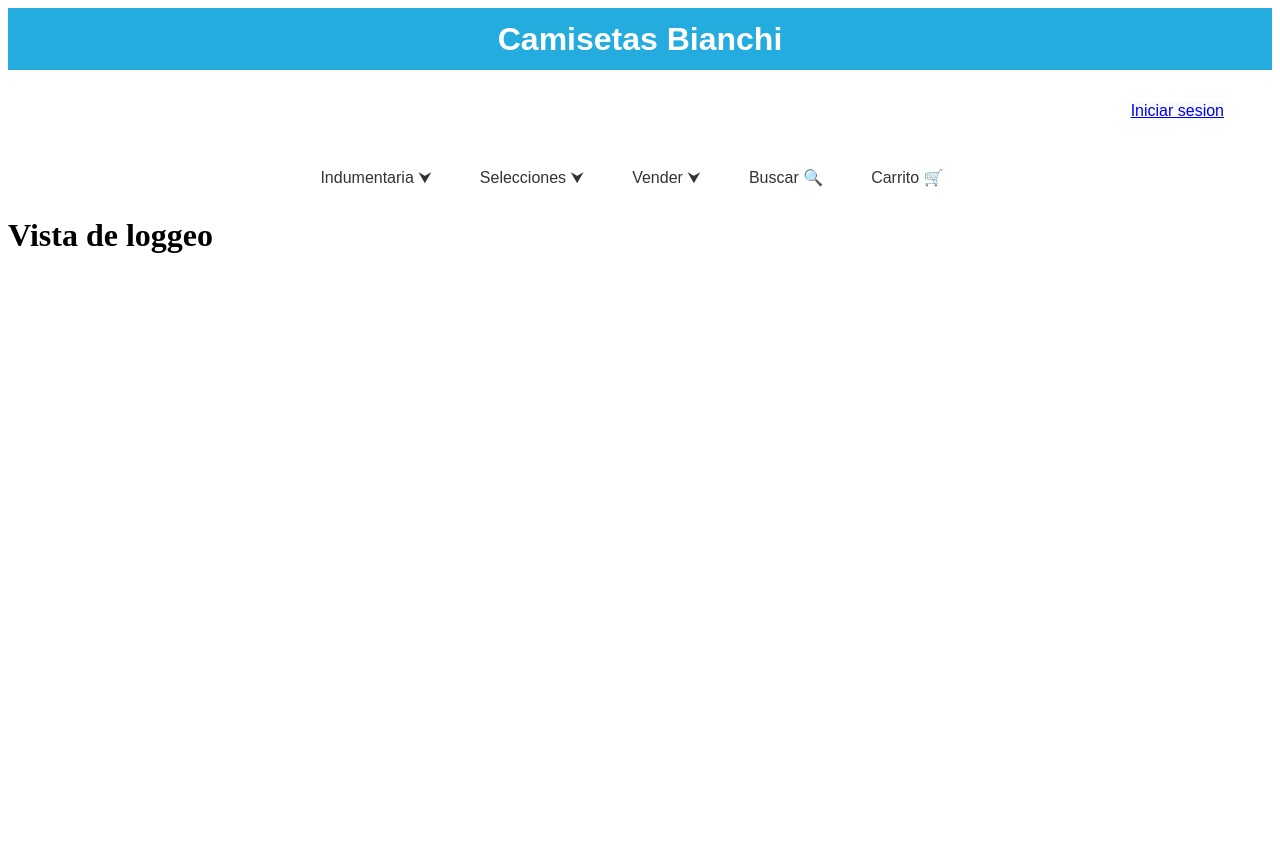
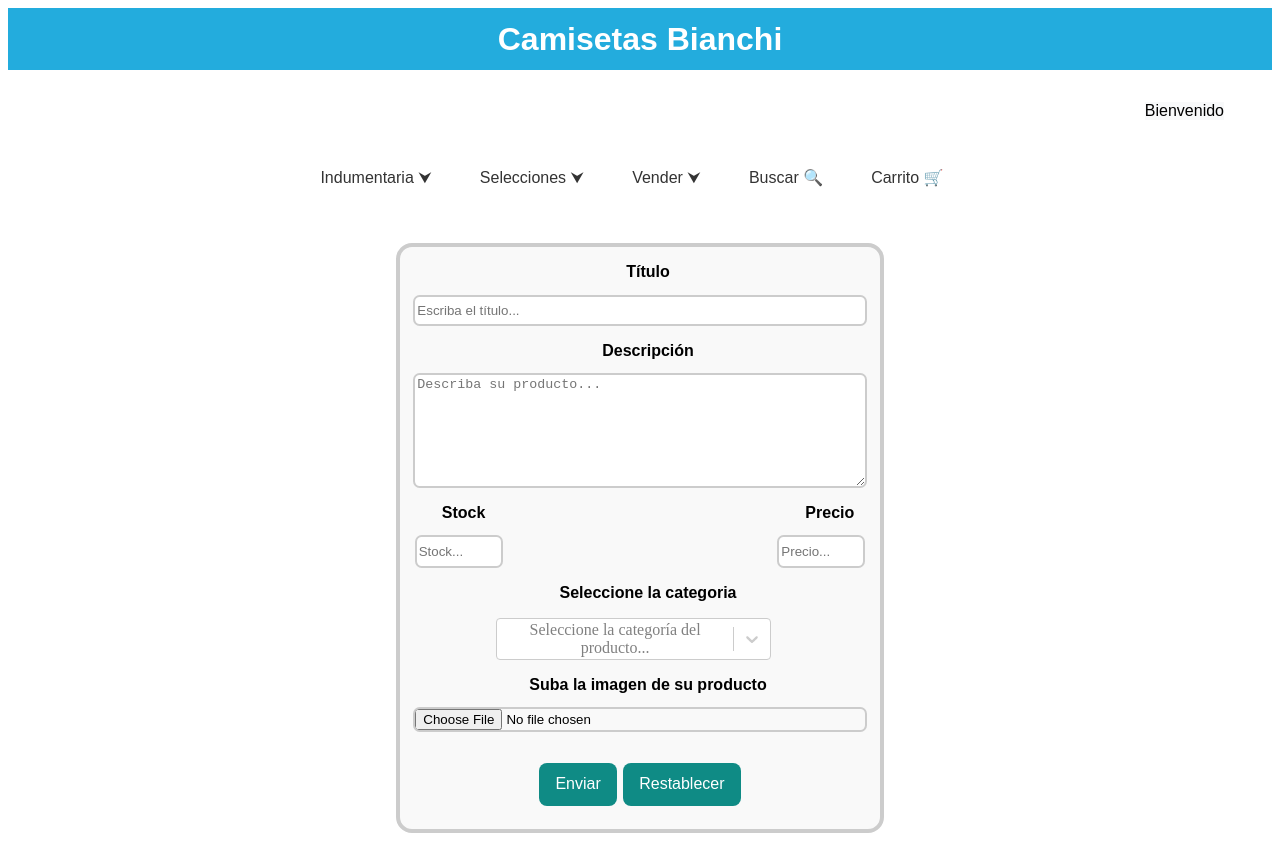
Before and after one commit to joacoss10/ApiECommerce, a React (Vite) app in the folder FrontEnd/: page /Vender in a window 1280 px wide. Before the commit the page ends 800 px from the top, so only its background shows below. Built offline with nearby package versions, Linux system fonts and the light colour scheme.

Commit message:
Vista "Nueva prublicacion hecha más el tema de que deje entrar si no esta logeado"

```diff
--- a/FrontEnd/src/Styles/Vender.css
+++ b/FrontEnd/src/Styles/Vender.css
@@ -1,77 +1,83 @@
+.Contenedor {
+    margin-top: 3em;
+    display: flex;
+    justify-content: center;
+    align-items: center;
+    text-align: center;
+
+}
+
+
+
 .Formulario {
-    margin-top: 3em;
+    border: 0.3em solid #ccc;
+    border-radius: 1em;
+    background-color: #f9f9f9;
+    width: 20em;
+    display: flex;
+    flex-direction: column;
+    width: 30em
 }
 
 .Formulario label {
     font-family: "Arial", sans-serif;
+    margin-top: 1em;
+    margin-left: 1em;
 }
 
 .Formulario input {
     margin-top: 1em;
-}
-
-#Titulo {
-    width: 20em;
-    height: 2em;
-    margin-right: 36em;
-    margin-left: 2em;
-}
-
-#TituloLabel {
-    margin-left: 8em;
-}
-
-#ComboBoxLabel {
-    margin-left: 44em;
-}
-
-.InputTituloYComboBox {
-    display: flex;
-}
-
-#DescripcionLabel {
-    margin-right: 41em;
-    margin-left: 7em;
-}
-
-.LabelImagenDescripcion {
-    margin-top: 1em;
+    margin-left: 1em;
+    margin-right: 1em;
+    border: 0.2em solid #ccc;
+    border-radius: 0.5em;
 }
 
 #Descripcion {
     margin-top: 1em;
-    width: 30em;
-    height: 7em;
-    margin-left: 2em;
-    margin-right: 29em;
+    height: 8em;
+    margin-left: 1em;
+    margin-right: 1em;
+    border: 0.2em solid #ccc;
+    border-radius: 0.5em;
 }
 
-.StockYPrecio input {
+#Titulo {
+    height: 1.9em;
+}
+
+#LabelStockPrecio {
+    margin-top: 1em;
+}
+
+#InputStockPrecio input {
     width: 6em;
     height: 2em;
 }
 
-#Stock {
-    margin-right: 8em;
+#Botones {
+    margin-top: 1.5em;
+    text-align: center;
+    margin-bottom: 1em;
 }
 
-#StockLabel {
-    margin-right: 9.5em;
+#Botones input {
+    background-color: #0f8b85;
+    color: white;
+    border: none;
+    padding: 0.8em 1em;
+    text-align: center;
+    text-decoration: none;
+    display: inline-block;
+    font-size: 1em;
+    margin: 0.4em 0.2em;
+    border-radius: 0.5em;
 }
 
-.LabelsStockPrecio {
-    margin-top: 1em;
-    margin-left: 3em;
-}
-
-.StockYPrecio {
-    margin-left: 1.6em;
+#PrecioLabel {
+    margin-left: 20em;
 }
 
 #Precio {
-    margin-right: 40em;
+    margin-left: 19.6em;
 }
-
-#Enviar {
-    margin-right: 2em;
-}
--- a/FrontEnd/src/views/Logeo.jsx
+++ b/FrontEnd/src/views/Logeo.jsx
@@ -2,7 +2,7 @@
 import { useState } from "react";
 
 const Logeo = ({ onLogin }) => {
-    const [loginSuccess, setLoginSuccess] = useState();
+    const [loginSuccess, setLoginSuccess] = useState(true);
     const usuario = '' //es el nombre de usuario que se traeria de la bd o el que se registra
     if (loginSuccess) {
         onLogin(usuario)
--- a/FrontEnd/src/views/Vender.jsx
+++ b/FrontEnd/src/views/Vender.jsx
@@ -19,43 +19,39 @@
     ]
 
     return (
-        <div>
+        <main className="Contenedor">
             <form className="Formulario">
-                <section>
-                    <label for='Titulo' id='TituloLabel'><b>Título</b></label>
-                    <label for='ComboBox' id='ComboBoxLabel'><b>Categoria</b></label>
+                <label for='Titulo' id='TituloLabel'><b>Título</b></label>
+                <input type="text" id='Titulo' placeholder="Escriba el título..." required></input>
+                <label for='Descripcion' id='DescripcionLabel'><b>Descripción</b></label>
+                <textarea type="text" id='Descripcion' placeholder="Describa su producto..." required></textarea>
+
+                <section id='LabelStockPrecio'>
+                    <label for='Stok' id='StockLabel'><b>Stock</b></label>
+                    <label for='Precio' id='PrecioLabel'><b>Precio</b></label>
+
                 </section>
-                <section className="InputTituloYComboBox">
-                    <input type="text" id='Titulo' placeholder="Escriba el título..."></input>
-                    <ComboBox id='ComboBox'
-                        options={opciones} styles={{ control: (provided) => ({ ...provided, width: '17.2em', marginTop: '1em' }) }}
-                        placeholder="Seleccione la categoría del producto..."
-                    />
-                </section>
-                <section className="LabelImagenDescripcion">
-                    <label for='Descripcion' id='DescripcionLabel'><b>Descripción</b></label>
-                    <label id='FileLabel'><b>Suba su imagen</b></label>
-                </section>
-                <section>
-                    <textarea type="text" id='Descripcion' placeholder="Describa su producto..."></textarea>
-                    <input type="file" id="File" accept=".jpg, .jpeg, .png"></input>
+                <section id='InputStockPrecio'>
+                    <input type="number" id='Stock' min='1' step='1' placeholder="Stock..." required></input>
+                    <input type="number" id="Precio" min="0" step="100" placeholder="Precio..." required></input>
                 </section>
 
 
+                <label for='ComboBox' id='ComboBoxLabel'><b>Seleccione la categoria</b></label>
+                <ComboBox id='ComboBox'
+                    options={opciones} styles={{ control: (provided) => ({ ...provided, width: '17.2em', marginTop: '1em', marginLeft: '6em' }) }}
+                    placeholder="Seleccione la categoría del producto..."
+                />
+                <label id='FileLabel'><b>Suba la imagen de su producto</b></label>
+                <input type="file" id="File" accept=".jpg, .jpeg, .png" required></input>
 
-                <div className="LabelsStockPrecio">
-                    <label for='Stok' id='StockLabel'><b>Stock</b></label>
-                    <label for='Precio' id='PrecioLabel'><b>Precio</b></label>
-                </div>
-                <div className="StockYPrecio">
-                    <input type="number" id='Stock' min='1' step='1' placeholder="Stock..."></input>
-                    <input type="number" id="Precio" min="0" step="100" placeholder="Precio..." required></input>
+                <section id='Botones'>
+                    <input type="submit" id='Enviar' value="Enviar"></input>
+                    <input type='reset' id='Restablecer' value='Restablecer'></input>
+                </section>
 
-                    <input type="submit" id='Enviar' value="Enviar"></input>
-                    <input type='reset' velue='Restablecer'></input>
-                </div>
             </form>
-        </div>
+        </main >
     );
 
 };
```
